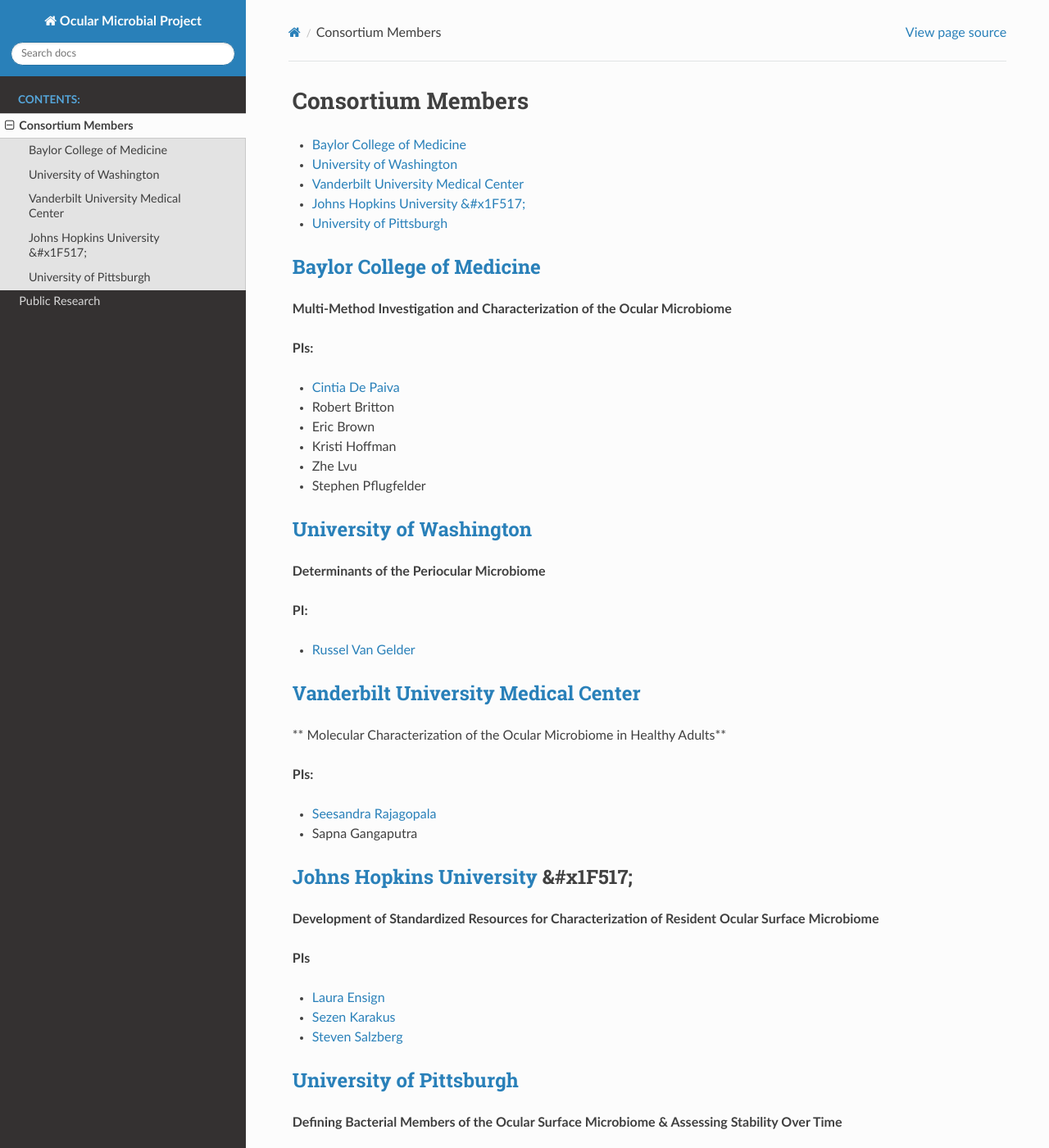
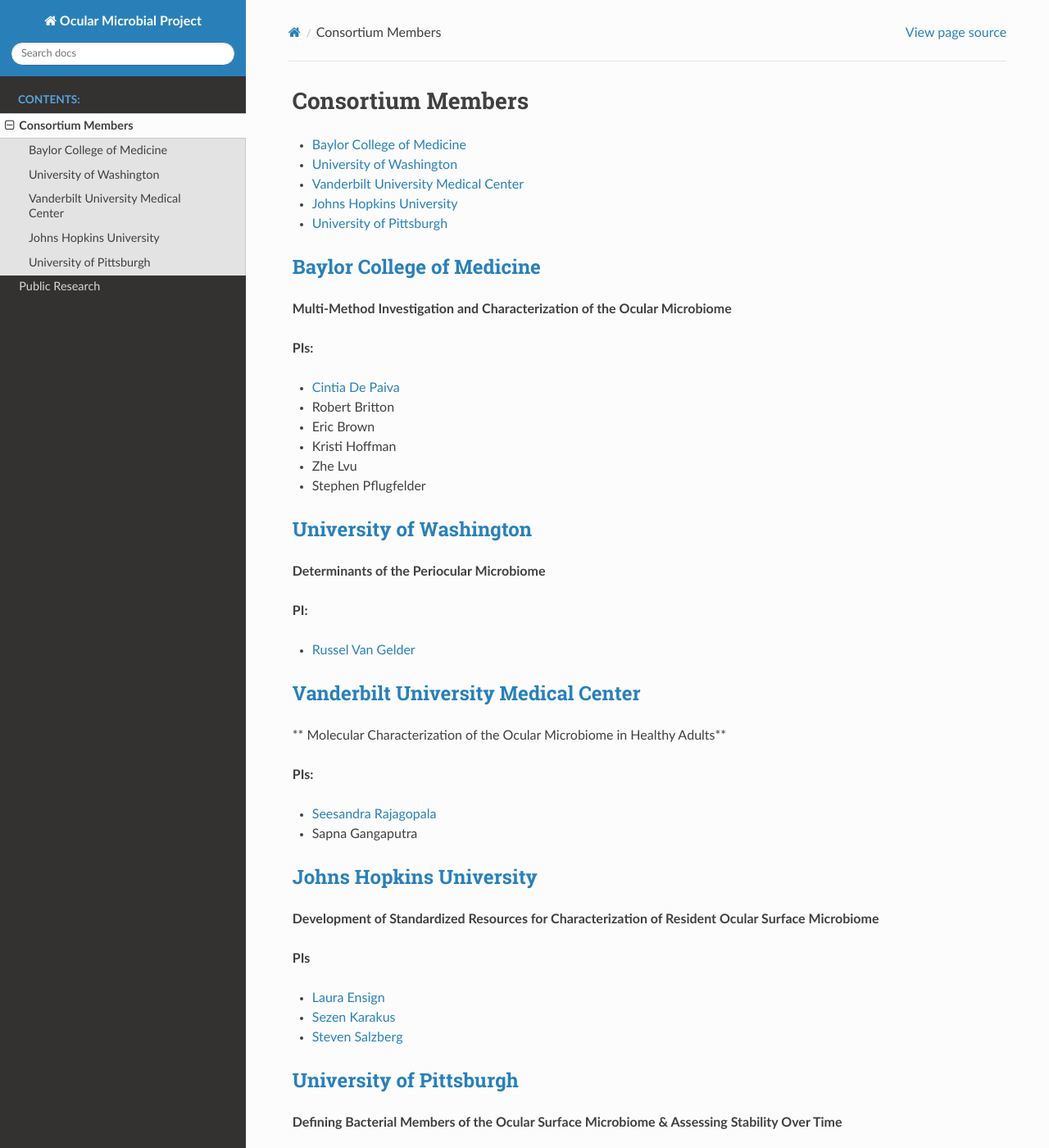
Before and after one commit to dpuiu/ocular-microbiome, a Sphinx documentation site: the page built from docs/Consortium.rst, in a window 1280 px wide and 1400 px high. Shown: the whole window at 82% size. Built offline with Sphinx 7.4.7 and the Read the Docs theme 3.1.0, drawn with Linux system fonts in a browser that asks for light colours.

Commit message:
updated JHU files

```diff
--- a/docs/Consortium.rst
+++ b/docs/Consortium.rst
@@ -50,8 +50,8 @@
      <li>Sapna Gangaputra</li>
    </ul>
 
-`Johns Hopkins University <JHU.html>`_ &#x1F517;
-------------------------------------------------
+`Johns Hopkins University <JHU.html>`_
+--------------------------------------
 
 **Development of Standardized Resources for Characterization of Resident Ocular Surface Microbiome**
 
```
Also changed, not shown: docs/JHU.rst (+2 -17 lines), docs/JHU/Pipeline.rst (+19 -0 lines).
